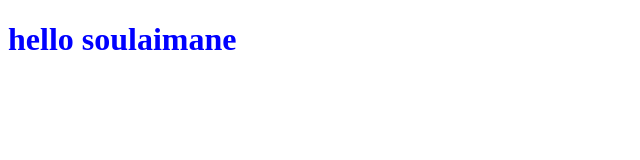
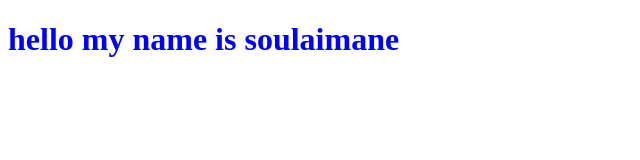
Before and after one commit to JNT5398/myProject, a plain HTML site: page index.html in a window 1280 px wide. Shown: the whole page, without its empty margins (0-640 px from the left). Drawn offline with Linux system fonts and the light colour scheme.

Commit message:
modifid h1

```diff
--- a/index.html
+++ b/index.html
@@ -7,7 +7,7 @@
     <title>Document</title>
 </head>
 <body>
-    <h1>hello soulaimane</h1>
+    <h1>hello my name is soulaimane</h1>
     <script src="app.js"></script>
 </body>
 </html>
```
